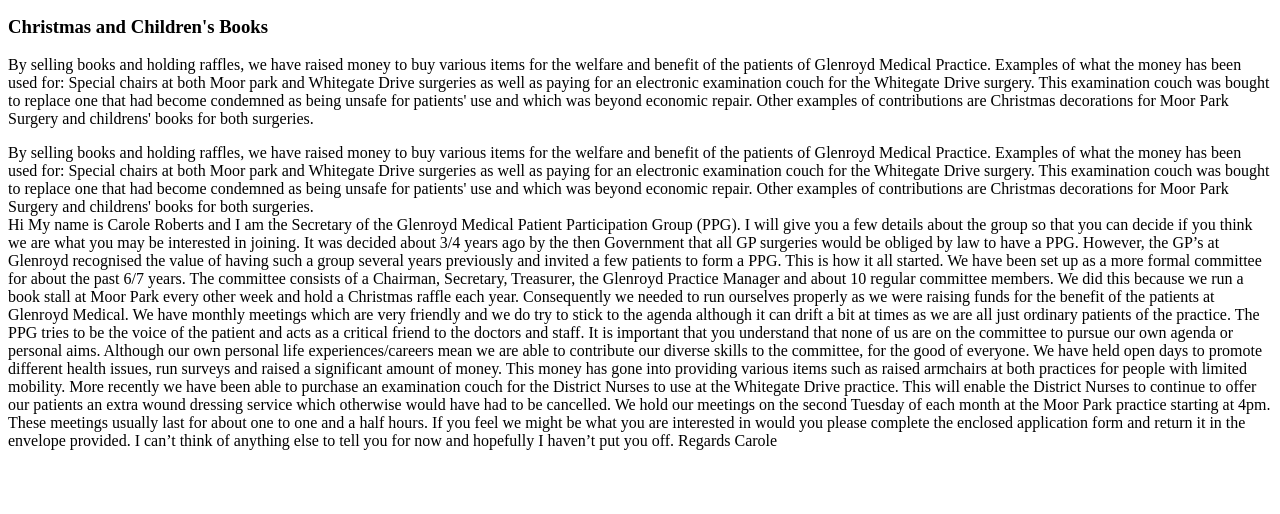
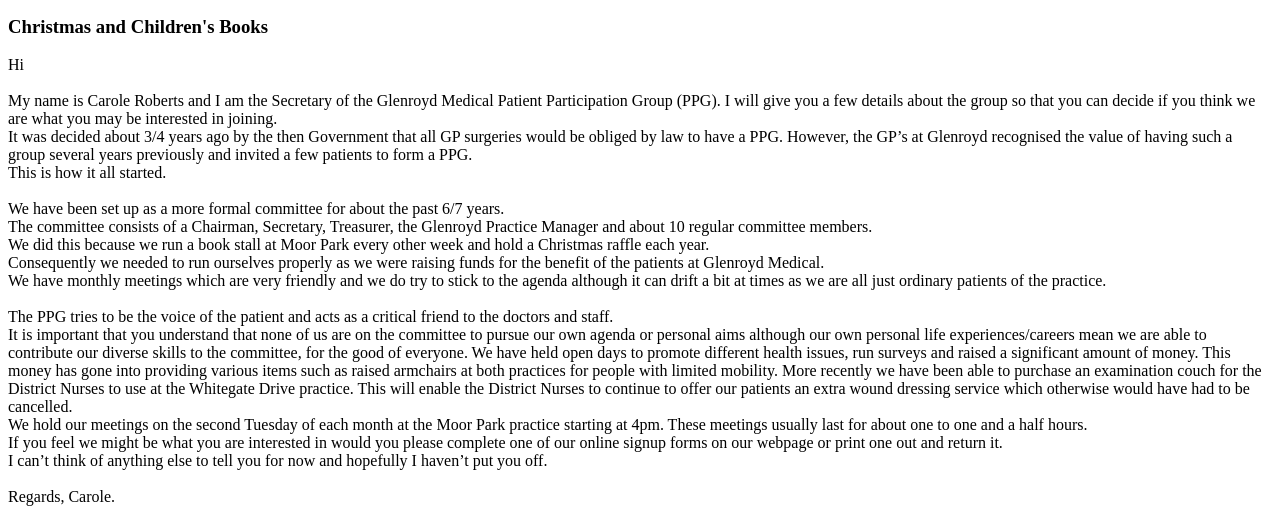
Before and after one commit to Luc-mcgrady/PPG-Website, a plain HTML site: page templates/contributions.html in a window 1280 px wide. Shown: the part 354-868 px from the top of the page. Before the commit the page ends 812 px from the top, so only its background shows below. Drawn offline with Linux system fonts and the light colour scheme; files whose address does not match are found by name.

Commit message:
various fixes

```diff
--- a/templates/contributions.html
+++ b/templates/contributions.html
@@ -1,55 +1,30 @@
 
 <body>
-  <div id="header"></div>
 
-  <div>
+  <div class="divider">
     <div class="ContributionsBox">
       <img class="BlockDisplay" style="border-radius:15px" src="static/images/Glenroyd Logo.jpg"/>
       <div class="BlockDisplay">
         <h3>Christmas and Children's Books</h3>
-        <p>By selling books and holding raffles, we have raised money to buy various items for the welfare and benefit of the patients of Glenroyd Medical Practice. Examples of what the money has been used for: Special chairs at both Moor park and Whitegate Drive surgeries as well as paying for an electronic examination couch for the Whitegate Drive surgery. This examination couch was bought to replace one that had become condemned as being unsafe for patients' use and which was beyond economic repair. Other examples of contributions are Christmas decorations for Moor Park Surgery and childrens' books for both surgeries.</p>
+        <span>Hi<br><br>
+My name is Carole Roberts and I am the Secretary of the Glenroyd Medical Patient Participation Group (PPG).  I will give you a few details about the group so that you can decide if you think we are what you may be interested in joining.<br>
+It was decided about 3/4 years ago by the then Government that all GP surgeries would be obliged by law to have a PPG.  However, the GP’s at Glenroyd recognised the value of having such a group several years previously and invited a few patients to form a PPG.  <br>
+This is how it all started.<br><br>
+We have been set up as a more formal committee for about the past 6/7 years. <br>
+The committee consists of a Chairman, Secretary, Treasurer, the Glenroyd Practice Manager and about 10 regular committee members.  <br>
+We did this because we run a book stall at Moor Park every other week and hold a Christmas raffle each year.  <br>
+Consequently we needed to run ourselves properly as we were raising funds for the benefit of the patients at Glenroyd Medical.<br>
+We have monthly meetings which are very friendly and we do try to stick to the agenda although it can drift a bit at times as we are all just ordinary patients of the practice.  <br><br>
+The PPG tries to be the voice of the patient and acts as a critical friend to the doctors and staff.  <br>
+It is important that you understand that none of us are on the committee to pursue our own agenda or personal aims although our own personal life experiences/careers mean we are able to contribute our diverse skills to the committee, for the good of everyone.
+We have held open days to promote different health issues, run surveys and raised a significant amount of money.  This money has gone into providing various items such as raised armchairs at both practices for people with limited mobility.  More recently we have been able to purchase an examination couch for the District Nurses to use at the Whitegate Drive practice.  This will enable the District Nurses to continue to offer our patients an extra wound dressing service which otherwise would have had to be cancelled.<br>
+We hold our meetings on the second Tuesday of each month at the Moor Park practice starting at 4pm.  These meetings usually last for about one to one and a half hours.<br>
+If you feel we might be what you are interested in would you please complete one of our online signup forms on our webpage or print one out and return it. <br>
+I can’t think of anything else to tell you for now and hopefully I haven’t put you off.<br><br>
+Regards, Carole.
+		</span>
       </div>
     </div>
   </div>
 
-
-
-
-
-
-
-
-
-
-
-
-
-
-
-
-
-
-
-
-
-
-  <div class="divider">
-    By selling books and holding raffles, we have raised money to buy various items for the welfare and benefit of the patients of Glenroyd Medical Practice. Examples of what the money has been used for: Special chairs at both Moor park and Whitegate Drive surgeries as well as paying for an electronic examination couch for the Whitegate Drive surgery. This examination couch was bought to replace one that had become condemned as being unsafe for patients' use and which was beyond economic repair. Other examples of contributions are Christmas decorations for Moor Park Surgery and childrens' books for both surgeries.
-    <br>
-
-    Hi
-    My name is Carole Roberts and I am the Secretary of the Glenroyd Medical Patient Participation Group (PPG).  I will give you a few details about the group so that you can decide if you think we are what you may be interested in joining.
-    It was decided about 3/4 years ago by the then Government that all GP surgeries would be obliged by law to have a PPG.  However, the GP’s at Glenroyd recognised the value of having such a group several years previously and invited a few patients to form a PPG.  This is how it all started.  We have been set up as a more formal committee for about the past 6/7 years.  The committee consists of a Chairman, Secretary, Treasurer, the Glenroyd Practice Manager and about 10 regular committee members.  We did this because we run a book stall at Moor Park every other week and hold a Christmas raffle each year.  Consequently we needed to run ourselves properly as we were raising funds for the benefit of the patients at Glenroyd Medical.
-    We have monthly meetings which are very friendly and we do try to stick to the agenda although it can drift a bit at times as we are all just ordinary patients of the practice.  The PPG tries to be the voice of the patient and acts as a critical friend to the doctors and staff.  It is important that you understand that none of us are on the committee to pursue our own agenda or personal aims.  Although our own personal life experiences/careers mean we are able to contribute our diverse skills to the committee, for the good of everyone.  We have held open days to promote different health issues, run surveys and raised a significant amount of money.  This money has gone into providing various items such as raised armchairs at both practices for people with limited mobility.  More recently we have been able to purchase an examination couch for the District Nurses to use at the Whitegate Drive practice.  This will enable the District Nurses to continue to offer our patients an extra wound dressing service which otherwise would have had to be cancelled.
-    We hold our meetings on the second Tuesday of each month at the Moor Park practice starting at 4pm.  These meetings usually last for about one to one and a half hours.
-    If you feel we might be what you are interested in would you please complete the enclosed application form and return it in the envelope provided.
-    I can’t think of anything else to tell you for now and hopefully I haven’t put you off.
-    Regards
-
-    Carole
-
-  <br>
-  </div>
-
-  <div id="footer"></div>
 </body>
```
Also changed, not shown: templates/currentEdition.html (+0 -3 lines), templates/index.html (+1 -6 lines), templates/signUp.html (+0 -2 lines).
